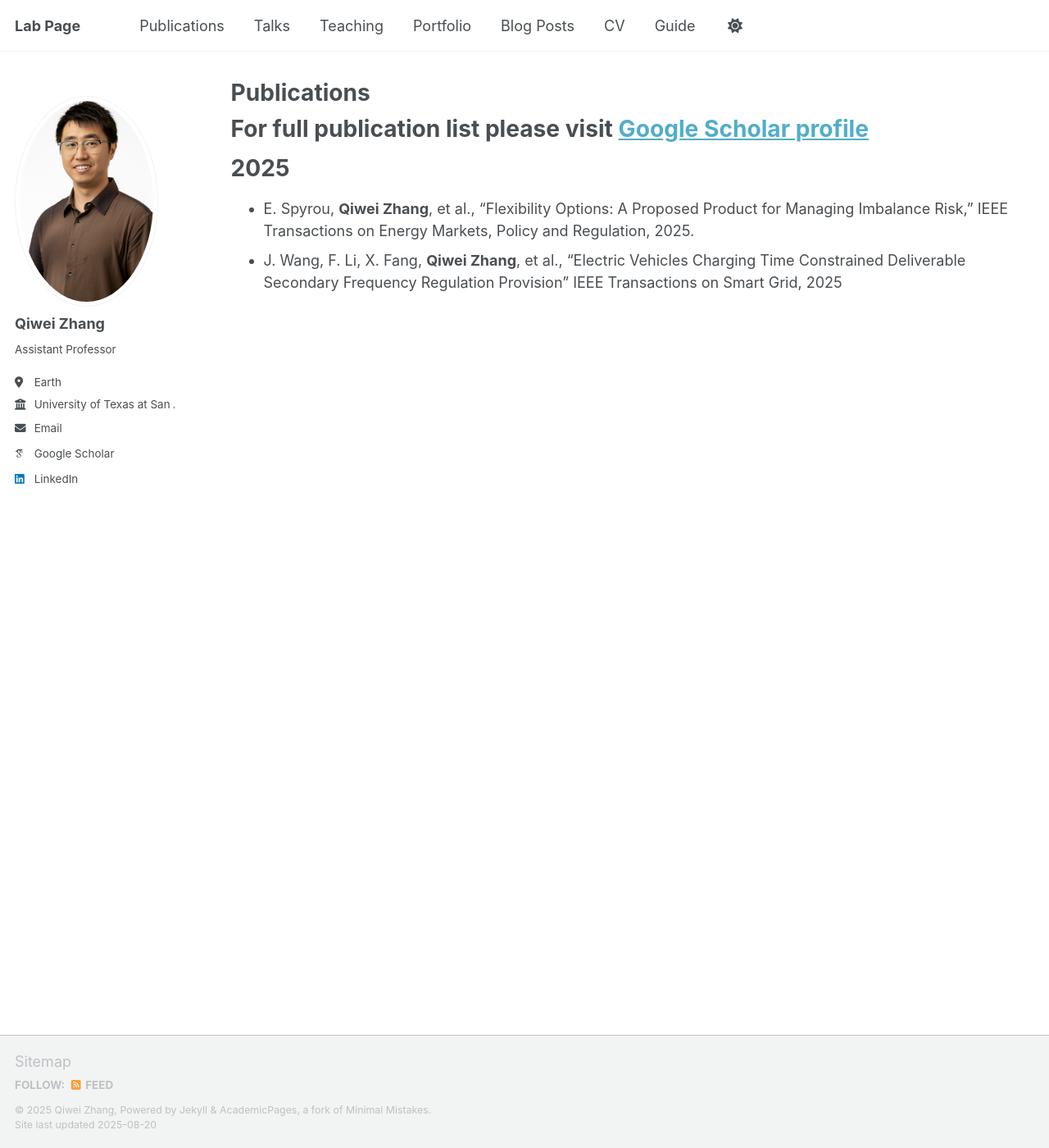
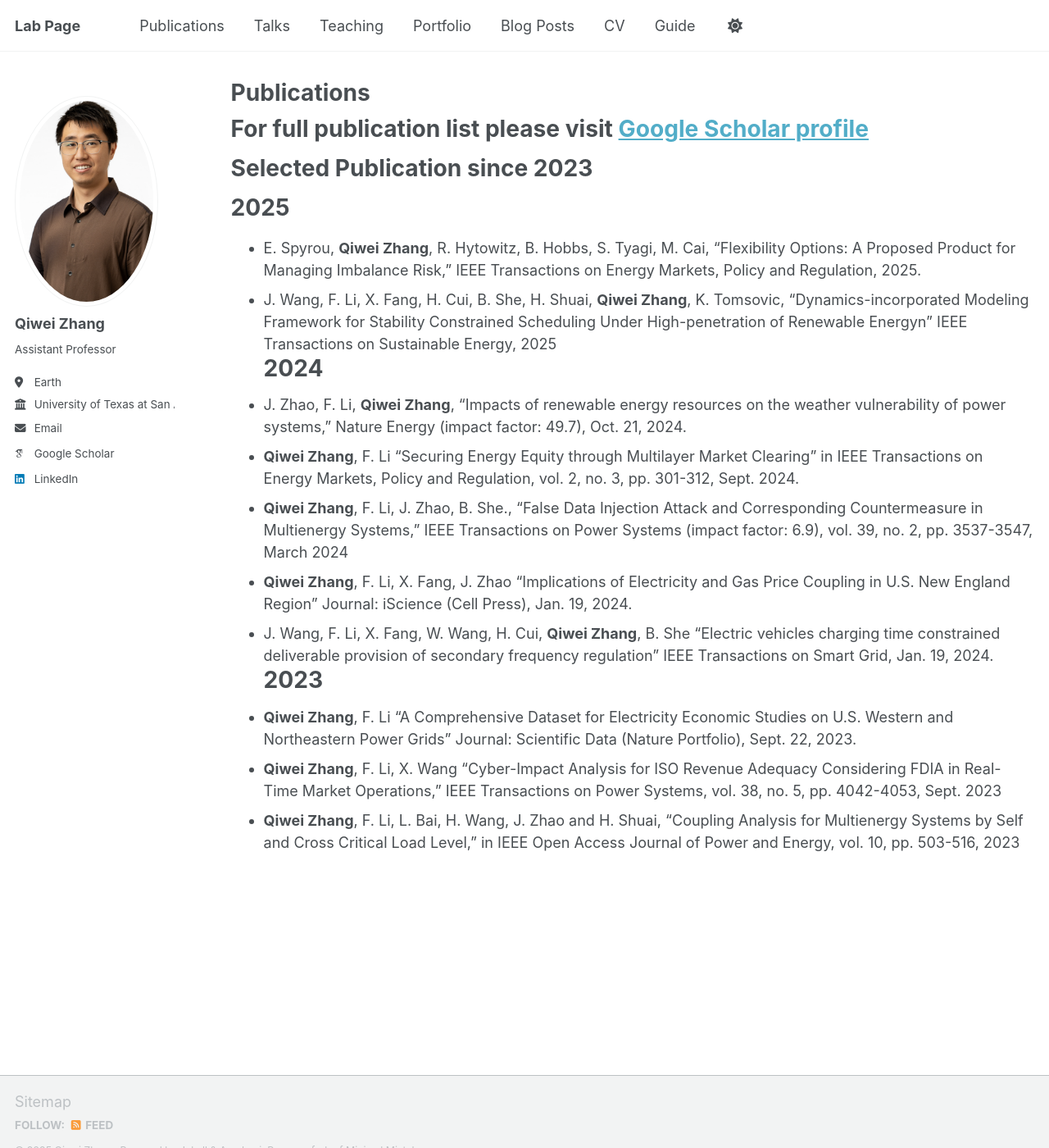
Before and after one commit to qzhang41/qzhang41.github.io, a Jekyll site: the page built from _pages/Publications.md, in a window 1280 px wide and 1400 px high. Shown: the whole window at 82% size. Built offline with Jekyll 4.4.1, drawn with Linux system fonts in a browser that asks for light colours; some web fonts are replaced; a script that is not in the unit is left out.

Commit message:
Update Publications.md

```diff
--- a/_pages/Publications.md
+++ b/_pages/Publications.md
@@ -6,6 +6,18 @@ author_profile: true
 ---
 # For full publication list please visit [Google Scholar profile](https://scholar.google.com/citations?hl=en&user=oCySz0kAAAAJ&view_op=list_works&sortby=pubdate)
 
+# Selected Publication since 2023
+
 # 2025
-* E. Spyrou, **Qiwei Zhang**, et al., "Flexibility Options: A Proposed Product for Managing Imbalance Risk," IEEE Transactions on Energy Markets, Policy and Regulation, 2025.
-* J. Wang, F. Li, X. Fang, **Qiwei Zhang**, et al., “Electric Vehicles Charging Time Constrained Deliverable Secondary Frequency Regulation Provision” IEEE Transactions on Smart Grid, 2025
+* E. Spyrou, **Qiwei Zhang**, R. Hytowitz, B. Hobbs, S. Tyagi, M. Cai, "Flexibility Options: A Proposed Product for Managing Imbalance Risk," IEEE Transactions on Energy Markets, Policy and Regulation, 2025.
+* J. Wang, F. Li, X. Fang, H. Cui, B. She, H. Shuai, **Qiwei Zhang**, K. Tomsovic, “Dynamics-incorporated Modeling Framework for Stability Constrained Scheduling Under High-penetration of Renewable Energyn” IEEE Transactions on Sustainable Energy, 2025
+# 2024
+* J. Zhao, F. Li, **Qiwei Zhang**, “Impacts of renewable energy resources on the weather vulnerability of power systems,” Nature Energy (impact factor: 49.7), Oct. 21, 2024.
+* **Qiwei Zhang**, F. Li “Securing Energy Equity through Multilayer Market Clearing” in IEEE Transactions on Energy Markets, Policy and Regulation, vol. 2, no. 3, pp. 301-312, Sept. 2024.
+* **Qiwei Zhang**, F. Li, J. Zhao, B. She., “False Data Injection Attack and Corresponding Countermeasure in Multienergy Systems,” IEEE Transactions on Power Systems (impact factor: 6.9), vol. 39, no. 2, pp. 3537-3547, March 2024
+* **Qiwei Zhang**, F. Li, X. Fang, J. Zhao “Implications of Electricity and Gas Price Coupling in U.S. New England Region” Journal: iScience (Cell Press), Jan. 19, 2024.
+* J. Wang, F. Li, X. Fang, W. Wang, H. Cui, **Qiwei Zhang**, B. She “Electric vehicles charging time constrained deliverable provision of secondary frequency regulation” IEEE Transactions on Smart Grid, Jan. 19, 2024.
+# 2023
+* **Qiwei Zhang**, F. Li “A Comprehensive Dataset for Electricity Economic Studies on U.S. Western and Northeastern Power Grids” Journal:  Scientific Data (Nature Portfolio), Sept. 22, 2023.
+* **Qiwei Zhang**, F. Li, X. Wang "Cyber-Impact Analysis for ISO Revenue Adequacy Considering FDIA in Real-Time Market Operations," IEEE Transactions on Power Systems, vol. 38, no. 5, pp. 4042-4053, Sept. 2023
+* **Qiwei Zhang**, F. Li, L. Bai, H. Wang, J. Zhao and H. Shuai, "Coupling Analysis for Multienergy Systems by Self and Cross Critical Load Level," in IEEE Open Access Journal of Power and Energy, vol. 10, pp. 503-516, 2023
```
